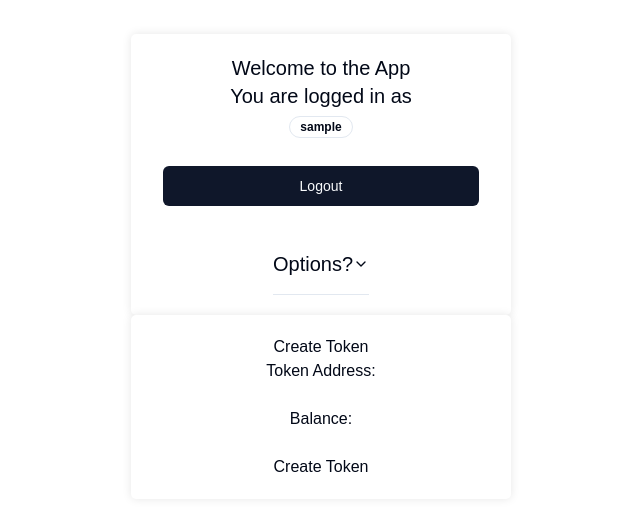
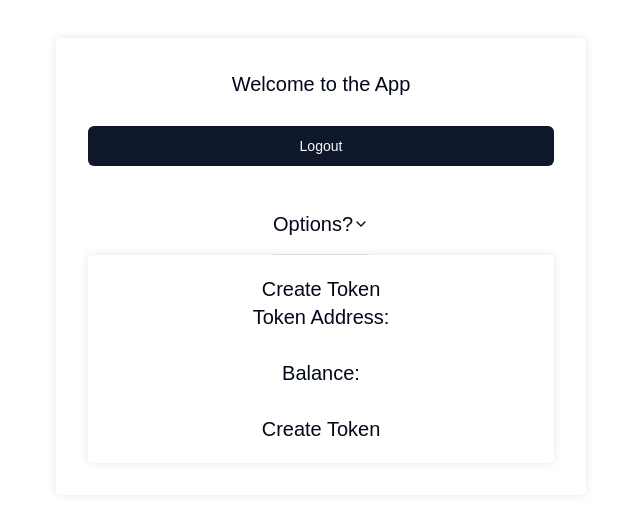
Before and after one commit to ShaikhNabeelShabbir/auth-server-react-server, a React (Vite) app in the folder frontend/: page /create-token in a window 1280 px wide. Shown: the part 134-644 px from the top of the page, without its empty margins (319-959 px from the left). Built offline with nearby package versions, Linux system fonts and the light colour scheme; sample sign-in values are in the browser's storage.

Commit message:
changes updated

```diff
--- a/frontend/src/App.tsx
+++ b/frontend/src/App.tsx
@@ -10,25 +10,20 @@ import DeleteToken from "./pages/DeleteToken";
 import UpdateToken from "./pages/UpdateToken"; // Import the new component
 import "./styles.css";
 import { Button } from "./components/ui/button";
-import { Badge } from "@/components/ui/badge"
 import {
   Accordion,
   AccordionContent,
   AccordionItem,
   AccordionTrigger,
-} from "@/components/ui/accordion"
+} from "@/components/ui/accordion";
 import {
   Menubar,
   MenubarContent,
   MenubarItem,
   MenubarMenu,
-  MenubarSeparator,
   MenubarShortcut,
   MenubarTrigger,
-} from "@/components/ui/menubar"
-import { Input } from "@/components/ui/input"
-import { SubmitHandler, useForm } from "react-hook-form";
-
+} from "@/components/ui/menubar";
 
 interface User {
   email: string;
@@ -81,12 +76,11 @@ const App: React.FC = () => {
   };
 
   return (
+    <div className="container text-xl w-full h-full p-8">
     <Router>
-      <div className="container text-xl">
         <h3>Welcome to the App</h3>
         {loggedIn ? (
           <>
-            <p>You are logged in as <br /><Badge variant="outline">{username}</Badge></p>
             <br />
             <Button onClick={handleLogout}>Logout</Button>
             <br />
@@ -106,7 +100,8 @@ const App: React.FC = () => {
                         <MenubarItem>
                           <Link to="/create-token">
                             Create Token
-            </Link> <MenubarShortcut>⌘T</MenubarShortcut>
+                          </Link>
+                          <MenubarShortcut>⌘T</MenubarShortcut>
                         </MenubarItem>
                         <MenubarItem>
                           <Link to="/view-tokens">
@@ -126,7 +121,6 @@ const App: React.FC = () => {
                       </MenubarContent>
                     </MenubarMenu>
                   </Menubar>
-
                 </AccordionContent>
               </AccordionItem>
             </Accordion>
@@ -143,7 +137,6 @@ const App: React.FC = () => {
             </Link>
           </>
         )}
-      </div>
       <Routes>
         {!loggedIn && (
           <>
@@ -169,6 +162,7 @@ const App: React.FC = () => {
         </Route>
       </Routes>
     </Router>
+    </div>
   );
 };
 
--- a/frontend/src/schemas/schemas.ts
+++ b/frontend/src/schemas/schemas.ts
@@ -13,12 +13,12 @@ export const logInSchema = z.object({
 });
 
 export const createTokenSchema = z.object({
-  token_address: z.string(),
+  tokenAddress: z.string(),
   balance: z.number().positive(),
 });
 
 export const updateTokenSchema = z.object({
-  token_address: z.string(),
+  tokenAddress: z.string(),
   balance: z.number().positive(),
 });
 
```
Also changed, not shown: 1 other file (tests, documents, lock files or other folders). Lines whose indentation alone changed are shown as unchanged.
